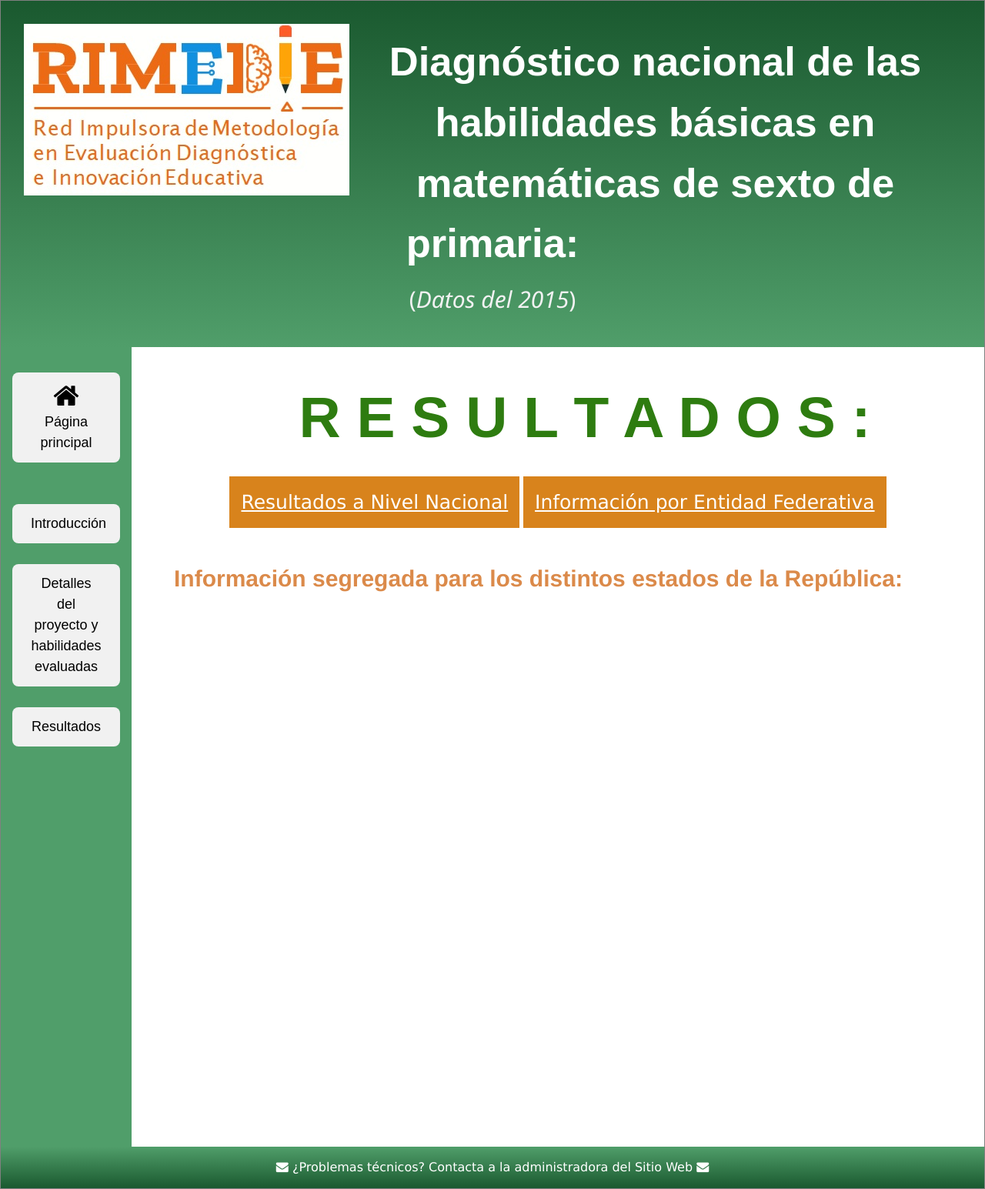
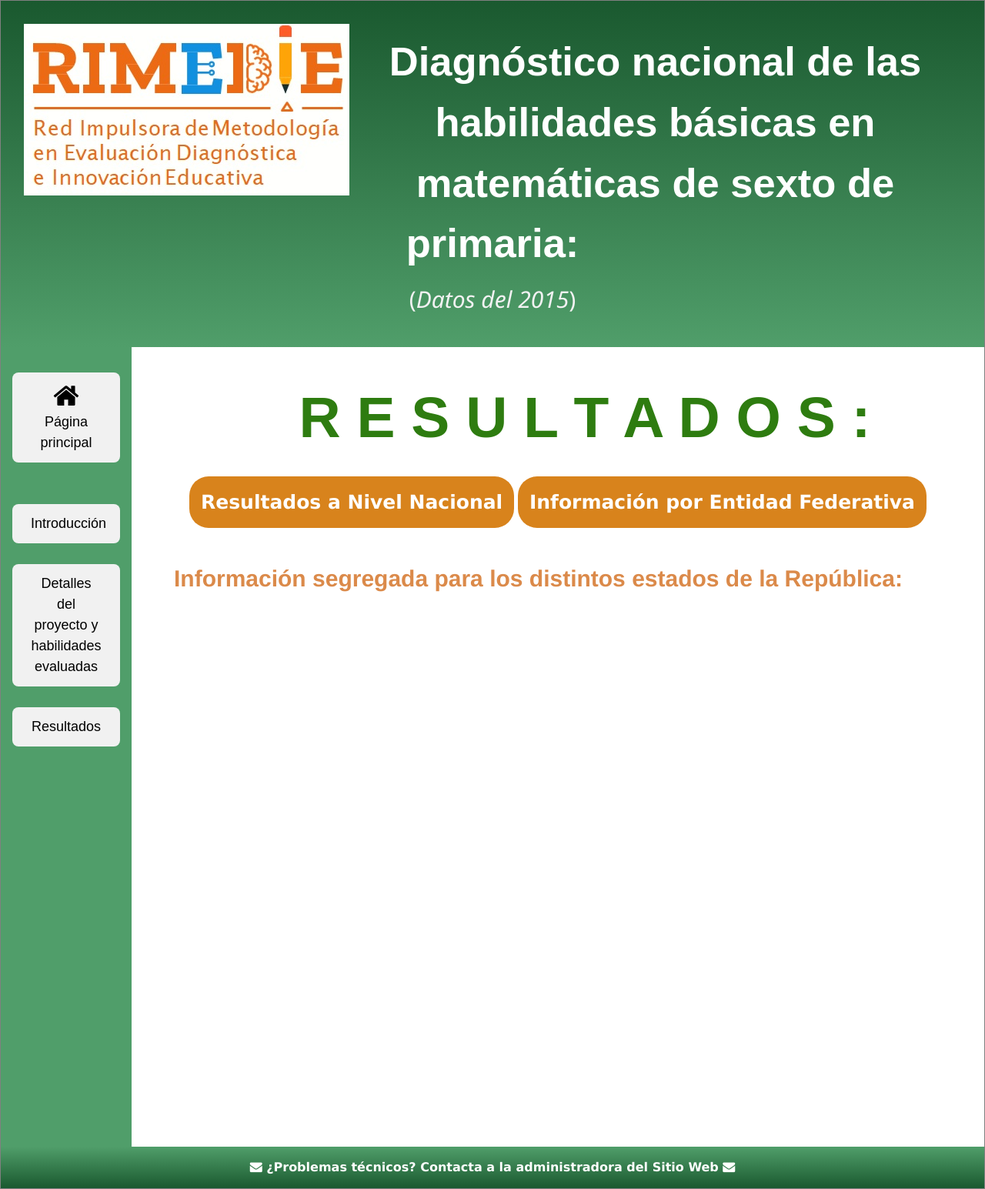
Before and after one commit to rimedie/rimedie.github.io, a Jekyll site: the page built from PLANEA-ELSEN_2015/1_Resultados_Estados.html, in a window 1280 px wide. Shown: the whole page at 77% size. Built offline with Jekyll 4.4.1, drawn with Linux system fonts in a browser that asks for light colours.

Commit message:
Update 1_Resultados.html

```diff
--- a/_layouts/1_Resultados.html
+++ b/_layouts/1_Resultados.html
@@ -232,7 +232,7 @@ p {
  <center>
 <h1 class="interact" style="font-size: 5em; font-weight: bold; text-align:center; font-family: sans-serif;">R E S U L T A D O S :</h1>
 <div class="dropdown">
-  <button class="dropbtn"><a href="/PLANEA-ELSEN_2015/Resultados_Nacionales.html" style="color:white;">Resultados a Nivel Nacional</a></button>
+  <button class="dropbtn" style="border-radius: 25px 25px 25px 25px;"><a href="/PLANEA-ELSEN_2015/Resultados_Nacionales.html" style="color:white;text-decoration: none;"><b>Resultados a Nivel Nacional</b></a></button>
   <div class="dropdown-content">
     <a href="/PLANEA-ELSEN_2015/Resultados_Nacionales.html#FEM">Eje 1: Forma, Espacio y Medida</a>
     <a href="/PLANEA-ELSEN_2015/Resultados_Nacionales.html#MI">Eje 2: Manejo de la Información</a>
@@ -240,7 +240,7 @@ p {
    </div>
 </div>
 <div class="dropdown">
-  <button class="dropbtn"><a href="/PLANEA-ELSEN_2015/Heatmaps.html" style="color:white;">Información por Entidad Federativa</a></button>
+  <button class="dropbtn" style="border-radius: 25px 25px 25px 25px;"><a href="/PLANEA-ELSEN_2015/Heatmaps.html" style="color:white;text-decoration: none;"><b>Información por Entidad Federativa<b></a></button>
   <div class="dropdown-content">
     <a href="/PLANEA-ELSEN_2015/Heatmaps.html">Resultados del diagnóstico segregados por Estado</a>
    </div>
```
